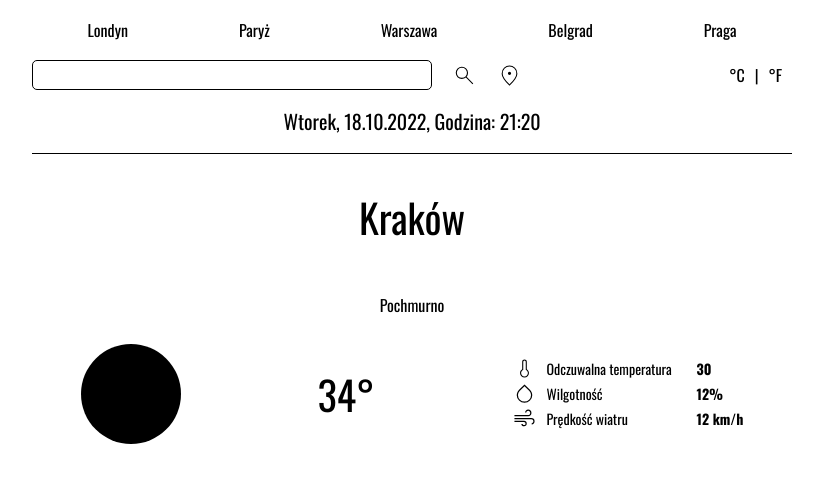
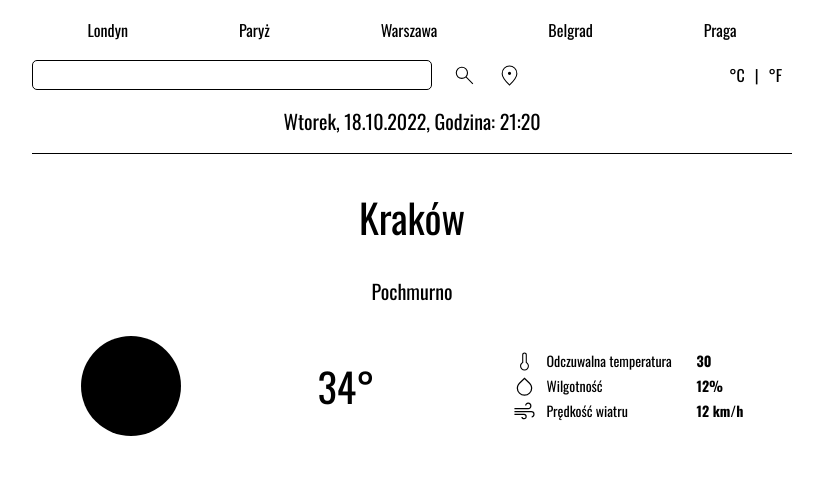
Before and after one commit to carterstorm/react-weather-app, a React (Create React App) app: page / in a window 1280 px wide. Shown: the top 482 px of the page, without its empty margins (228-1051 px from the left). Built offline with nearby package versions, Linux system fonts and the light colour scheme.

Commit message:
added SkyInfo element

```diff
--- a/src/MainWrapper/PlaceInformation/index.js
+++ b/src/MainWrapper/PlaceInformation/index.js
@@ -1,4 +1,4 @@
-import { Place, TemperatureElement, WeatherImage, WeatherInformation, Wrapper } from "./styled";
+import { Place, SkyInfo, TemperatureElement, WeatherImage, WeatherInformation, Wrapper } from "./styled";
 import { WeatherItem } from "./WeatherItem";
 import thermometer from "../../svg/thermometer.svg";
 import humidity_low from "../../svg/humidity_low.svg";
@@ -7,7 +7,7 @@ import wind from "../../svg/wind.svg";
 export const PlaceWeatherInformation = () => (
     <Wrapper>
         <Place>Kraków</Place>
-        <p>Pochmurno</p>
+        <SkyInfo>Pochmurno</SkyInfo>
         <WeatherInformation>
             <WeatherImage></WeatherImage>
             <TemperatureElement>34°</TemperatureElement>
--- a/src/MainWrapper/PlaceInformation/styled.js
+++ b/src/MainWrapper/PlaceInformation/styled.js
@@ -8,6 +8,11 @@ export const Wrapper = styled.section`
 
 export const Place = styled.p`
     font-size: 40px;
+`;
+
+export const SkyInfo = styled.p`
+    font-size: 20px;
+    margin: 0 0 20px 0;
 `;
 
 export const WeatherInformation = styled.div`
```
